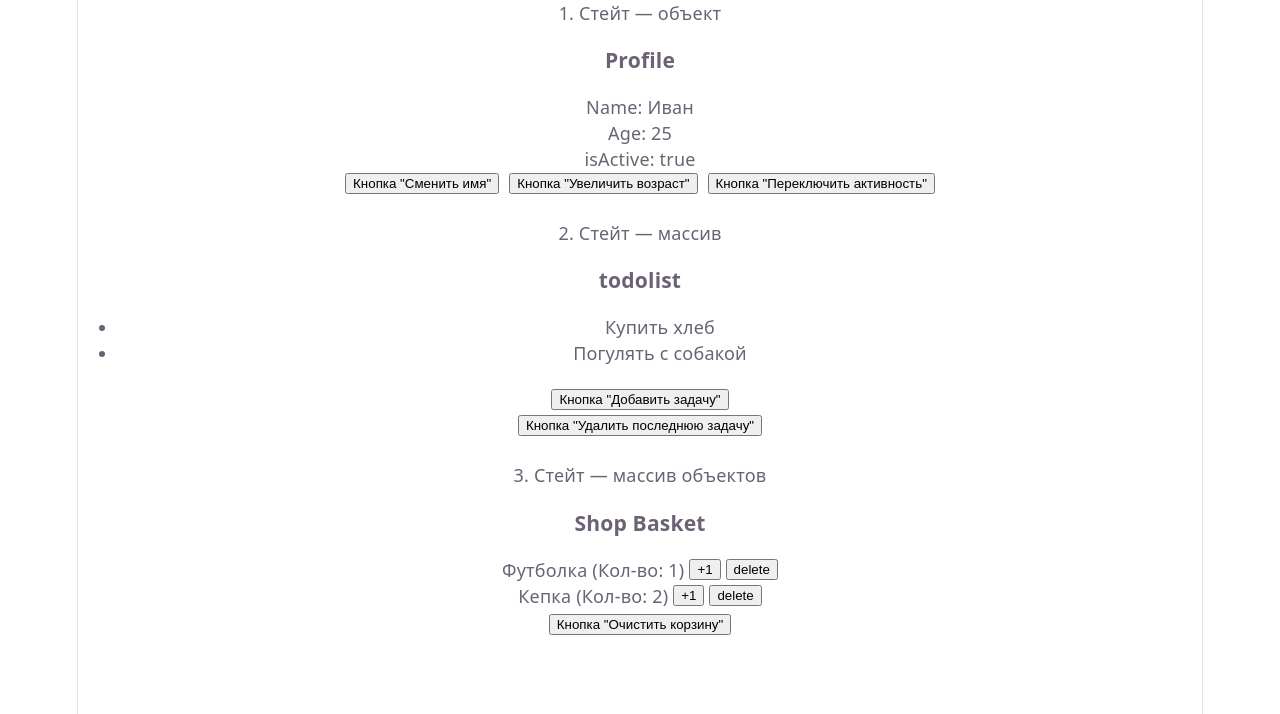
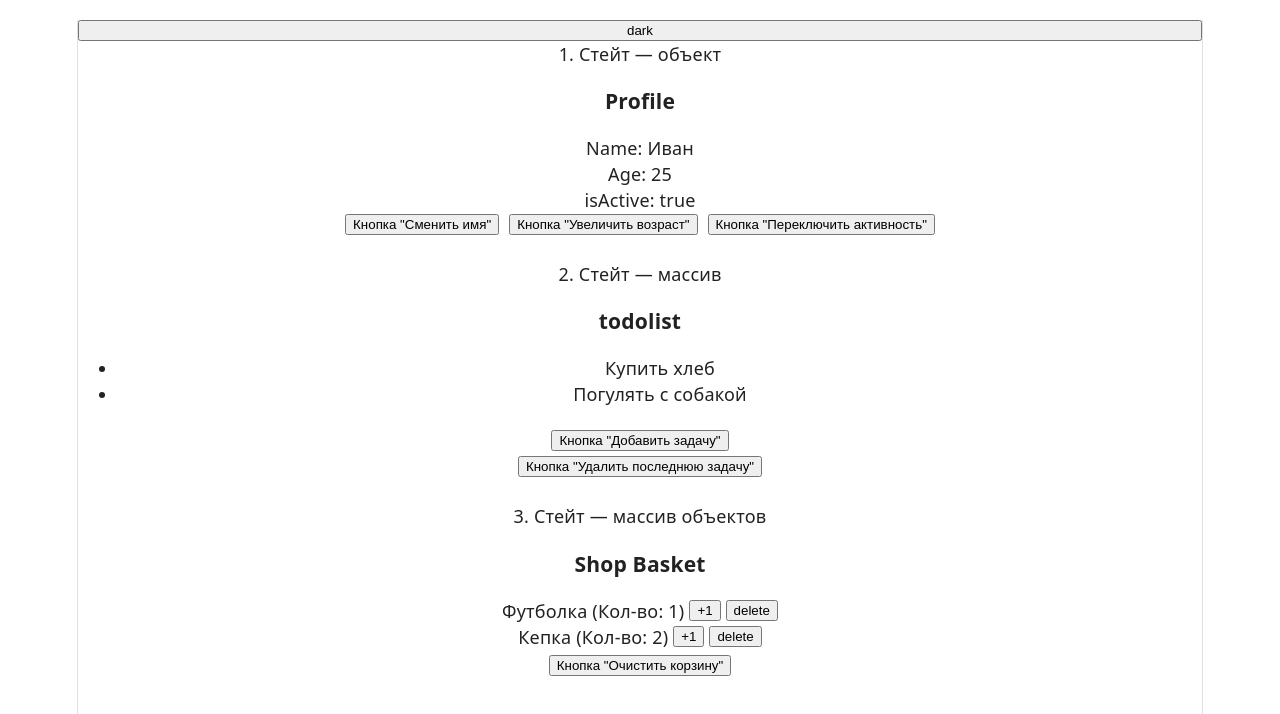
Before and after one commit to yermalovichsviataslau/rrr, a React (Vite) app: page / in a window 1280 px wide. Shown: the top 714 px of the page. Built offline with nearby package versions, Linux system fonts and the light colour scheme.

Commit message:
feat: add them dark/light

```diff
--- a/src/App.css
+++ b/src/App.css
@@ -1,3 +1,43 @@
+/* ========== СВЕТЛАЯ ТЕМА (по умолчанию) ========== */
+:root {
+  --accent: #007bff;
+  --accent-bg: #e7f1ff;
+  --accent-border: #007bff;
+  --border: #e0e0e0;
+  --text-h: #222222;
+  --text-primary: #222222;
+  --social-bg: #f0f0f0;
+  --shadow: 0 4px 12px rgba(0, 0, 0, 0.1);
+  --bg-primary: #ffffff;
+  --bg-secondary: #f8f9fa;
+}
+
+/* ========== ТЕМНАЯ ТЕМА ========== */
+body.dark {
+  --accent: #66b0ff;
+  --accent-bg: #1a3a5a;
+  --accent-border: #66b0ff;
+  --border: #444444;
+  --text-h: #f0f0f0;
+  --text-primary: #f0f0f0;
+  --social-bg: #2a2a2a;
+  --shadow: 0 4px 12px rgba(0, 0, 0, 0.5);
+  --bg-primary: #1a1a1a;
+  --bg-secondary: #2a2a2a;
+}
+
+/* ========== ПРИМЕНЯЕМ ПЕРЕМЕННЫЕ К BODY ========== */
+body {
+  background-color: var(--bg-primary);
+  color: var(--text-primary);
+  transition: background-color 0.3s, color 0.3s;
+  margin: 0;
+  padding: 20px;
+  font-family: system-ui, -apple-system, sans-serif;
+  min-height: 100vh;
+}
+
+/* ========== ВАШИ СУЩЕСТВУЮЩИЕ СТИЛИ (НЕ МЕНЯЕМ!) ========== */
 .counter {
   font-size: 16px;
   padding: 5px 10px;
@@ -42,8 +82,7 @@
     z-index: 1;
     top: 34px;
     height: 28px;
-    transform: perspective(2000px) rotateZ(300deg) rotateX(44deg) rotateY(39deg)
-      scale(1.4);
+    transform: perspective(2000px) rotateZ(300deg) rotateX(44deg) rotateY(39deg) scale(1.4);
   }
 
   .vite {
@@ -51,8 +90,7 @@
     top: 107px;
     height: 26px;
     width: auto;
-    transform: perspective(2000px) rotateZ(300deg) rotateX(40deg) rotateY(39deg)
-      scale(0.8);
+    transform: perspective(2000px) rotateZ(300deg) rotateX(40deg) rotateY(39deg) scale(0.8);
   }
 }
 
--- a/src/App.jsx
+++ b/src/App.jsx
@@ -2,10 +2,23 @@ import "./App.css";
 import Profile from "./components/Profile";
 import ShopBasket from "./components/ShopBasket";
 import Todolist from "./components/Todolist";
+import ThemeToggle from "./components/ThemeToggle";
+import { ThemeContext, ThemeProvider } from "./context/ThemeContext";
+import { useContext, useEffect } from "react";
 
-function App() {
+const AppContent = () => {
+  const { theme } = useContext(ThemeContext);
+
+  useEffect(() => {
+    if (theme === 'dark') {
+      document.body.classList.add('dark');
+    } else {
+      document.body.classList.remove('dark');
+    }
+  }, [theme]);
   return (
     <>
+        <ThemeToggle />
         <p>1. Стейт — объект</p>
         <Profile />
         <br />
@@ -18,6 +31,14 @@ function App() {
         <ShopBasket />
     </>
   );
+};
+
+function App() {
+  return (
+    <ThemeProvider>
+      <AppContent />
+    </ThemeProvider>
+  );
 }
 
 export default App;
--- /dev/null
+++ b/src/components/ThemeToggle.jsx
@@ -0,0 +1,14 @@
+import { useContext } from "react"
+import { ThemeContext } from "../context/ThemeContext"
+
+const ThemeToggle = () =>{
+  const {theme, toggleTheme} = useContext(ThemeContext)
+return(
+  <>
+  <button onClick={toggleTheme}>{theme==='light'? 'dark' : 'light'}</button>
+  </>
+)
+}
+
+
+export default ThemeToggle
--- /dev/null
+++ b/src/context/ThemeContext.jsx
@@ -0,0 +1,22 @@
+import { createContext, useState } from "react";
+
+const ThemeContext = createContext();
+
+export const ThemeProvider = ({ children }) => {
+  const [theme, setTheme] = useState("light");
+
+  const toggleTheme = () => {
+    setTheme(theme === "light" ? "dark" : "light");
+  };
+
+  const value = {
+    theme,
+    toggleTheme,
+  };
+
+  return (
+    <ThemeContext.Provider value={value}>{children}</ThemeContext.Provider>
+  );
+};
+
+export { ThemeContext };
```
Lines whose indentation alone changed are shown as unchanged.
